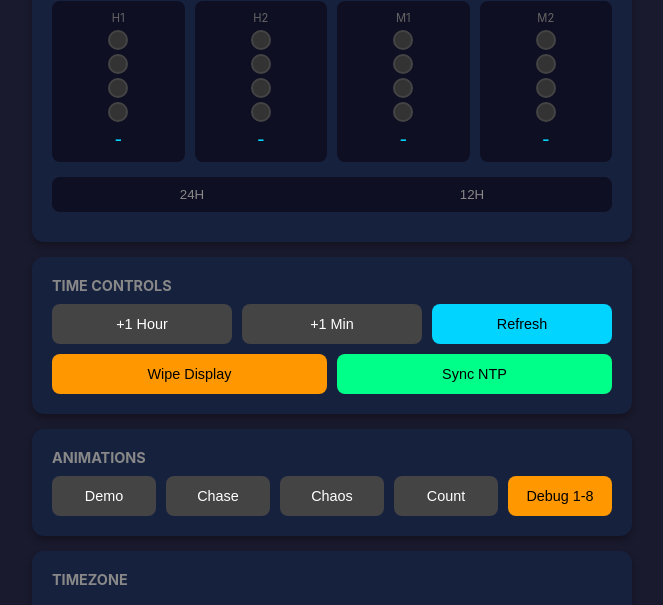
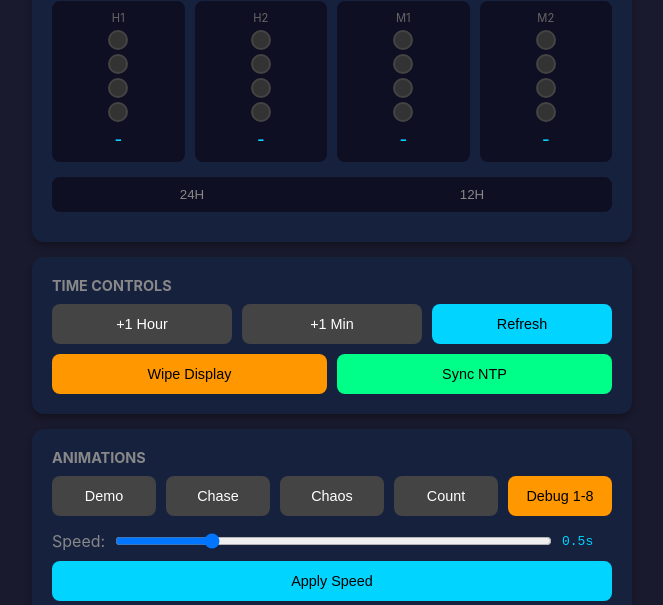
Before and after one commit to ohararp/ESP32-FlipDotBinaryClock, a plain HTML site: page index.html in a window 1280 px wide. Shown: the part 184-789 px from the top of the page, without its empty margins (308-971 px from the left). Drawn offline with Linux system fonts and the light colour scheme; no server answers.

Commit message:
Add animation speed controls to web interface
Slider control (0.1-2.0s) in Animations card with Apply button.
Speed syncs from device status on page load.

Co-Authored-By: Claude Opus 4.5 <noreply@anthropic.com>

```diff
--- a/index.html
+++ b/index.html
@@ -222,6 +222,15 @@
                 <button class="btn btn-secondary" onclick="doAction('/anim/sync')">Count</button>
                 <button class="btn btn-warning" onclick="doAction('/anim/debug')">Debug 1-8</button>
             </div>
+            <div class="speed-control" style="margin-top: 15px;">
+                <div style="display: flex; align-items: center; gap: 10px;">
+                    <span class="status-label">Speed:</span>
+                    <input type="range" id="anim-speed" min="0.1" max="2.0" step="0.1" value="0.5"
+                           style="flex: 1;" oninput="updateSpeedLabel(this.value)">
+                    <span id="speed-value" style="min-width: 50px; font-family: monospace; color: #00d4ff;">0.5s</span>
+                </div>
+                <button class="btn btn-primary" style="margin-top: 10px; width: 100%;" onclick="setAnimSpeed()">Apply Speed</button>
+            </div>
         </div>
 
         <div class="card">
@@ -327,6 +336,17 @@
                 // Update mode toggle
                 document.getElementById('mode-24h').classList.toggle('active', data.display_mode === '24h');
                 document.getElementById('mode-12h').classList.toggle('active', data.display_mode === '12h');
+
+                // Update animation speed slider
+                if (data.anim_speed !== undefined) {
+                    const slider = document.getElementById('anim-speed');
+                    const speedVal = parseFloat(data.anim_speed);
+                    // Only update if not currently being dragged
+                    if (document.activeElement !== slider) {
+                        slider.value = Math.min(2.0, Math.max(0.1, speedVal));
+                        updateSpeedLabel(slider.value);
+                    }
+                }
             } catch (e) {
                 console.error('Status fetch error:', e);
             }
@@ -421,6 +441,28 @@
             }
         }
 
+        function updateSpeedLabel(val) {
+            document.getElementById('speed-value').textContent = parseFloat(val).toFixed(1) + 's';
+        }
+
+        async function setAnimSpeed() {
+            const slider = document.getElementById('anim-speed');
+            const speed = parseFloat(slider.value);
+            try {
+                const res = await fetch('/anim/speed', {
+                    method: 'POST',
+                    headers: { 'Content-Type': 'application/json' },
+                    body: JSON.stringify({ speed: speed })
+                });
+                const data = await res.json();
+                if (data.ok) {
+                    setTimeout(fetchLog, 500);
+                }
+            } catch (e) {
+                console.error('Speed set error:', e);
+            }
+        }
+
         // Initial load
         fetchStatus();
         fetchLog();
```
